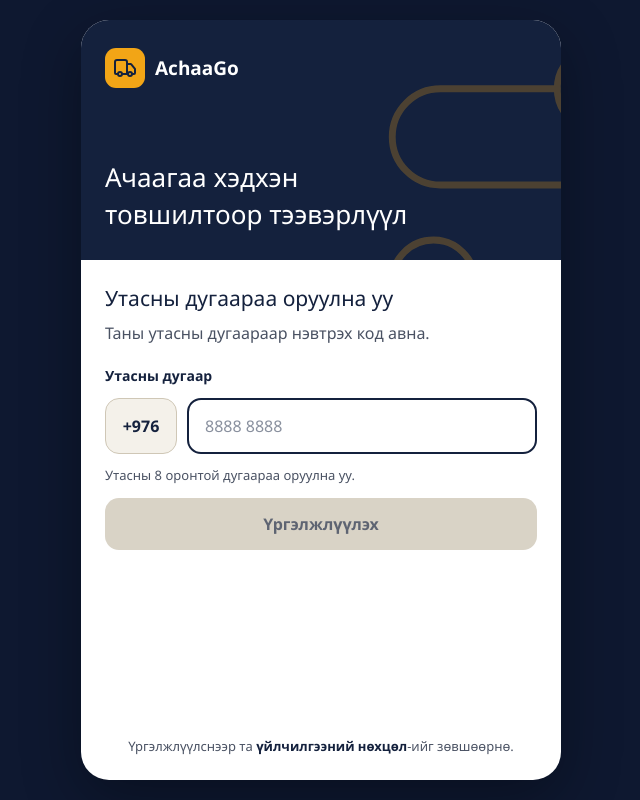
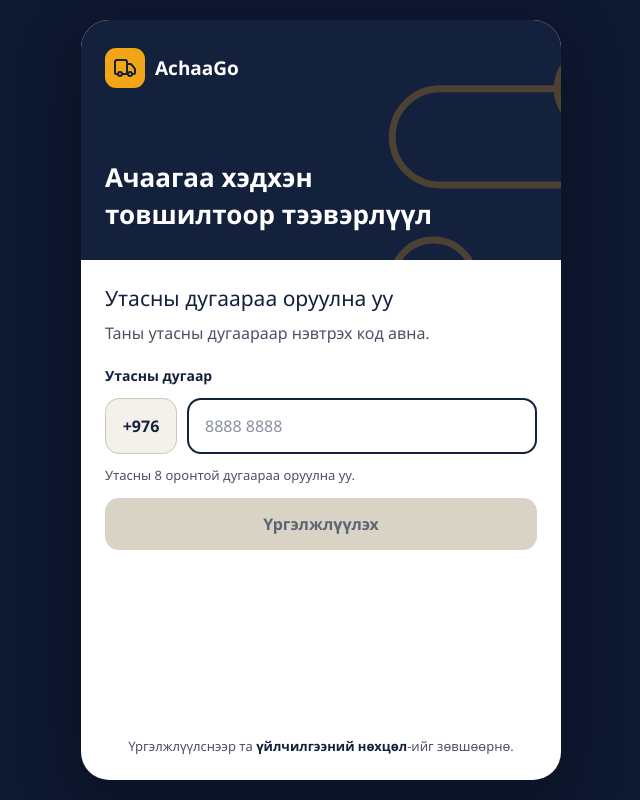
Before and after one commit to AchaaGo/AchaaGo, a Next.js app in the folder apps/web/: page / in a window 1280 px wide. Shown: the whole page, without its empty margins (319-959 px from the left). Built offline with nearby package versions, Linux system fonts and the light colour scheme.

Commit message:
Use Mongolian-capable font consistently in login headline

```diff
--- a/apps/web/src/app/globals.css
+++ b/apps/web/src/app/globals.css
@@ -66,7 +66,7 @@ th { font-size:13px; color:var(--muted); background:#faf8f3; }
 .sr-only { position:absolute; width:1px; height:1px; padding:0; margin:-1px; overflow:hidden; clip:rect(0,0,0,0); white-space:nowrap; border:0; }
 .auth-screen { display:flex; flex-direction:column; }
 .auth-hero { position:relative; display:flex; flex-direction:column; justify-content:space-between; gap:36px; min-height:240px; padding:28px 24px; background:var(--ink); color:white; overflow:hidden; }
-.auth-hero h1 { position:relative; font-size:clamp(21px,5.6vw,26px); line-height:1.4; margin:0; text-wrap:balance; }
+.auth-hero h1 { font-family:"Golos Text","Segoe UI",system-ui,sans-serif; font-weight:700; position:relative; font-size:clamp(21px,5.6vw,26px); line-height:1.4; margin:0; text-wrap:balance; }
 .auth-route-art { position:absolute; right:-120px; top:0; color:var(--accent); opacity:.25; pointer-events:none; }
 .auth-body { padding:24px 24px calc(24px + env(safe-area-inset-bottom)); display:flex; flex:1; flex-direction:column; gap:20px; }
 .auth-body h2 { font-size:21px; line-height:1.4; margin:0 0 8px; }
```
